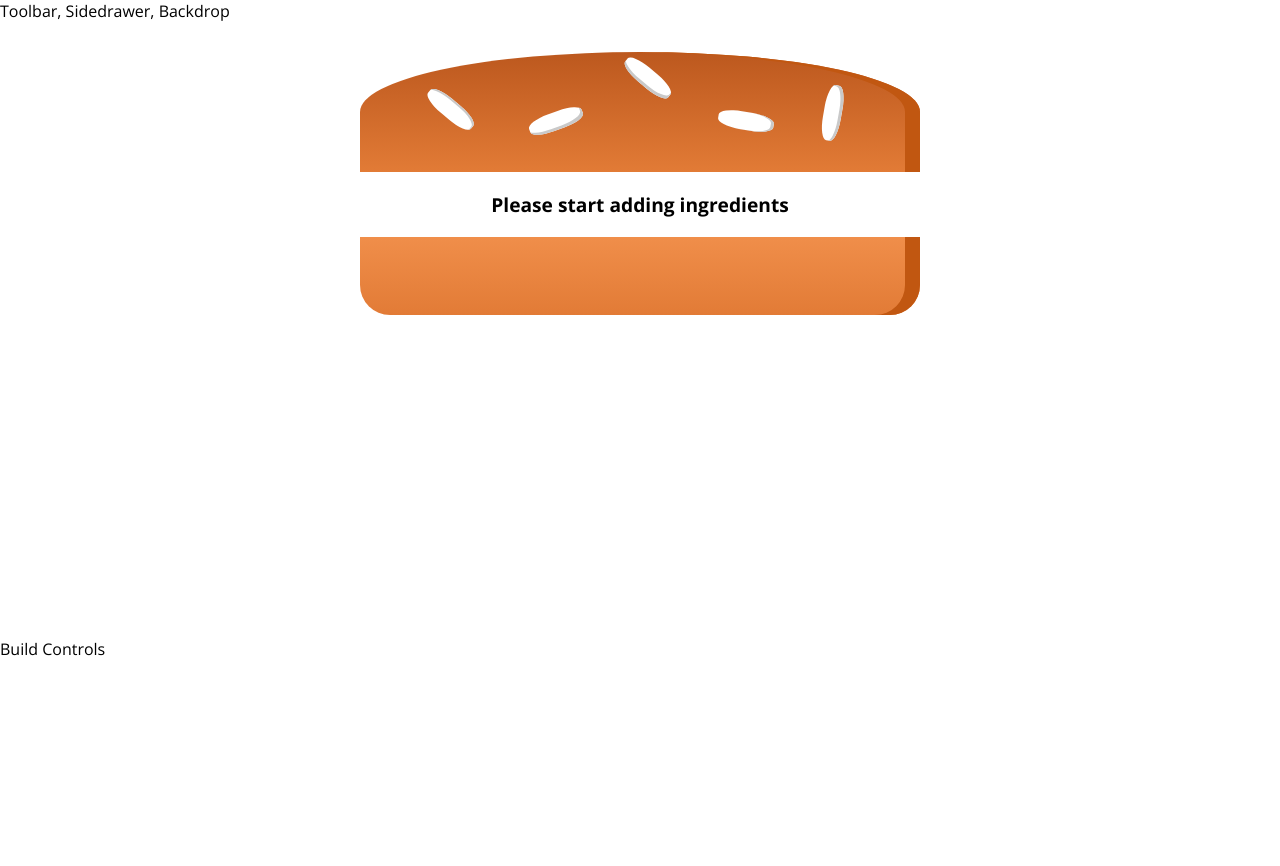
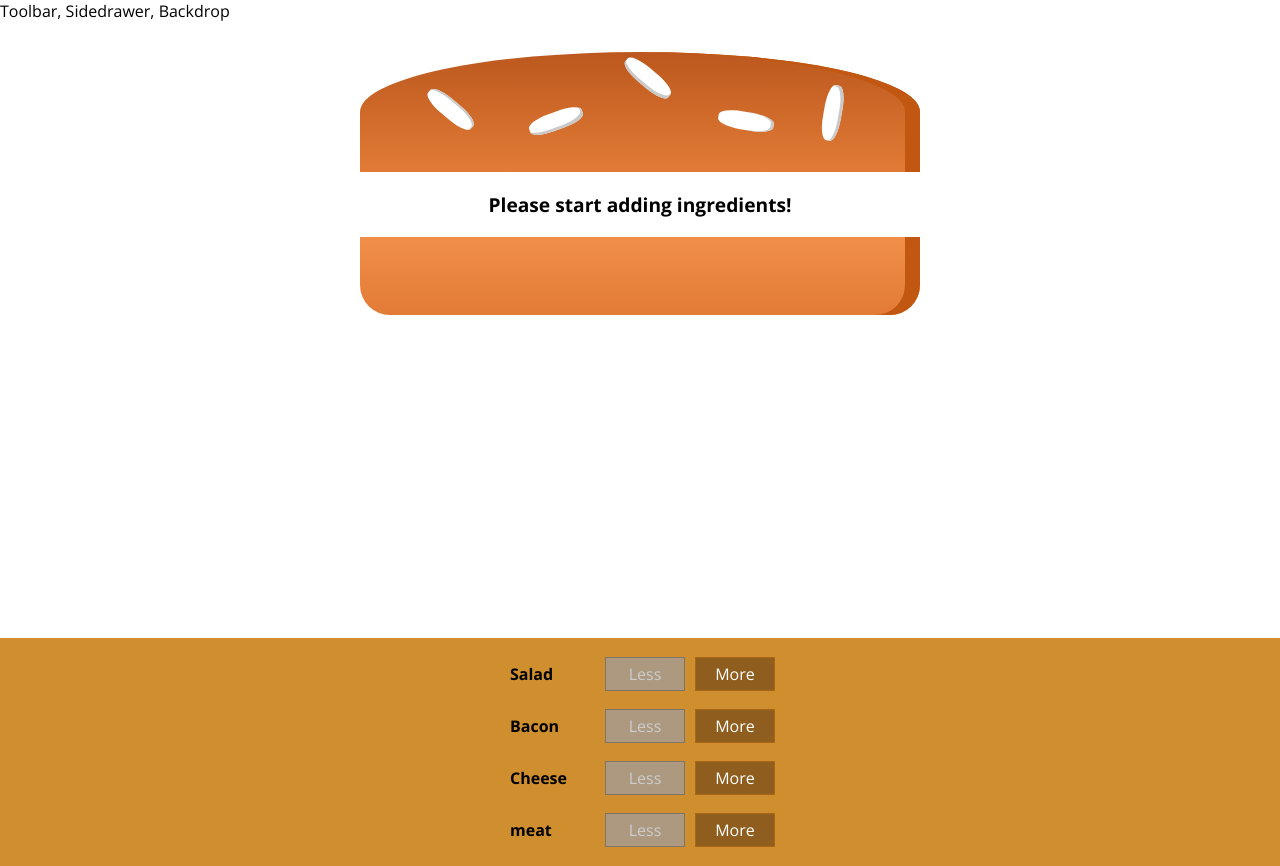
Before and after one commit to ddd-37/maxReact, a React (Create React App) app: page / in a window 1280 px wide. Before the commit the page ends 800 px from the top, so only its background shows below. Built offline with nearby package versions, Linux system fonts and the light colour scheme.

Commit message:
add controls stuff

```diff
--- a/src/components/Burger/BuildControls/BuildControl/BuildControl.js
+++ b/src/components/Burger/BuildControls/BuildControl/BuildControl.js
@@ -1,14 +1,27 @@
 import React from "react";
 import classes from "./BuildControl.module.css";
+import PropTypes from "prop-types";
 
 const buildControl = props => {
   return (
     <div className={classes.BuildControl}>
       <div className={classes.Label}>{props.label}</div>
-      <button className={classes.less}>Less</button>
-      <button className={classes.More}>More</button>
+      <button
+        className={classes.less}
+        onClick={props.remove}
+        disabled={props.disabled}
+      >
+        Less
+      </button>
+      <button className={classes.More} onClick={props.more}>
+        More
+      </button>
     </div>
   );
 };
 
+buildControl.propTypes = {
+  label: PropTypes.string.isRequired
+};
+
 export default buildControl;
--- a/src/components/Burger/BuildControls/BuildControls.js
+++ b/src/components/Burger/BuildControls/BuildControls.js
@@ -1,6 +1,30 @@
 import React from "react";
 import classes from "./BuildControls.module.css";
+import BuildControl from "./BuildControl/BuildControl";
 
-const buildControls = props => <div className={classes.BuildControls}></div>;
+const controls = [
+  { label: "Salad", type: "salad" },
+  { label: "Bacon", type: "bacon" },
+  { label: "Cheese", type: "cheese" },
+  { label: "meat", type: "meat" }
+];
+
+const buildControls = props => (
+  <div className={classes.BuildControls}>
+    {controls.map(el => {
+      console.log("TCL: el", el);
+      console.log("TCL: props", props);
+      return (
+        <BuildControl
+          key={el.label}
+          label={el.label}
+          more={() => props.addIngredient(el.type)}
+          remove={() => props.removeIngredient(el.type)}
+          disabled={props.disabled[el.type]}
+        />
+      );
+    })}
+  </div>
+);
 
 export default buildControls;
--- a/src/components/Burger/Burger.js
+++ b/src/components/Burger/Burger.js
@@ -1,9 +1,9 @@
 import React from "react";
+
 import classes from "./Burger.module.css";
 import BurgerIngredient from "./BurgerIngredient/BurgerIngredient";
 
 const burger = props => {
-  // We need to transform the state object (ingredients) into an array of BurgerIngredient components
   let transformedIngredients = Object.keys(props.ingredients)
     .map(igKey => {
       return [...Array(props.ingredients[igKey])].map((_, i) => {
@@ -11,14 +11,12 @@ const burger = props => {
       });
     })
     .reduce((arr, el) => {
-      // We need to check to see if anything is actually in the array (flattten the array)
       return arr.concat(el);
     }, []);
 
   if (transformedIngredients.length === 0) {
-    transformedIngredients = <p>Please start adding ingredients</p>;
+    transformedIngredients = <p>Please start adding ingredients!</p>;
   }
-  console.log("TCL: transformedIngredients", transformedIngredients);
 
   return (
     <div className={classes.Burger}>
--- a/src/containers/BurgerBuilder/BurgerBuilder.js
+++ b/src/containers/BurgerBuilder/BurgerBuilder.js
@@ -1,5 +1,13 @@
 import React, { Component } from "react";
 import Burger from "../../components/Burger/Burger";
+import BuildControls from "../../components/Burger/BuildControls/BuildControls";
+
+const INGREDIENT_PRICES = {
+  salad: 0.4,
+  cheese: 0.75,
+  meat: 1.4,
+  bacon: 0.96
+};
 
 class BurgerBuilder extends Component {
   state = {
@@ -8,15 +16,86 @@ class BurgerBuilder extends Component {
       bacon: 0,
       cheese: 0,
       meat: 0
+    },
+    totalPrice: 4
+  };
+
+  //METHODS TO ADD AND REMOVE INGREDIENTS
+  addIngredientHandler = type => {
+    console.log("TCL: BurgerBuilder -> type", type);
+    // Add 1 to our selected ingredient
+    const oldCount = this.state.ingredients[type];
+    const updatedCount = oldCount + 1;
+
+    // Create are new state object essentially
+    const updatedIngredients = {
+      ...this.state.ingredients
+    };
+
+    // Edit the new state object
+    updatedIngredients[type] = updatedCount;
+
+    // Find the price for the new ingredient
+    const priceAddition = INGREDIENT_PRICES[type];
+    const oldPrice = this.state.totalPrice;
+    const newPrice = oldPrice + priceAddition;
+
+    // Set the state
+    this.setState({
+      totalPrice: newPrice,
+      ingredients: updatedIngredients
+    });
+  };
+
+  removeIngredientHandler = type => {
+    // Add 1 to our selected ingredient
+    const oldCount = this.state.ingredients[type];
+
+    // We need to handle negative numbers, meaning we do not allow them
+    if (oldCount <= 0) {
+      return;
     }
+    const updatedCount = oldCount - 1;
+
+    // Create are new state object essentially
+    const updatedIngredients = {
+      ...this.state.ingredients
+    };
+
+    // Edit the new state object
+    updatedIngredients[type] = updatedCount;
+
+    // Find the price for the new ingredient
+    const priceDeduction = INGREDIENT_PRICES[type];
+    const oldPrice = this.state.totalPrice;
+    const newPrice = oldPrice + priceDeduction;
+
+    // Set the state
+    this.setState({
+      totalPrice: newPrice,
+      ingredients: updatedIngredients
+    });
   };
+
   render() {
+    // We need to be able to disable buttons if the value of the ingredient is zero
+    const disabledInfo = {
+      ...this.state.ingredients // Copy our state object
+    };
+
+    for (let key in disabledInfo) {
+      disabledInfo[key] = disabledInfo[key] <= 0; // If the key is equal to or less than zero set the new disabledInfo object key: value to false
+    }
     return (
       <>
         <div>
           <Burger ingredients={this.state.ingredients} />
         </div>
-        <div>Build Controls</div>
+        <BuildControls
+          addIngredient={this.addIngredientHandler}
+          removeIngredient={this.removeIngredientHandler}
+          disabled={disabledInfo}
+        />
       </>
     );
   }
```
